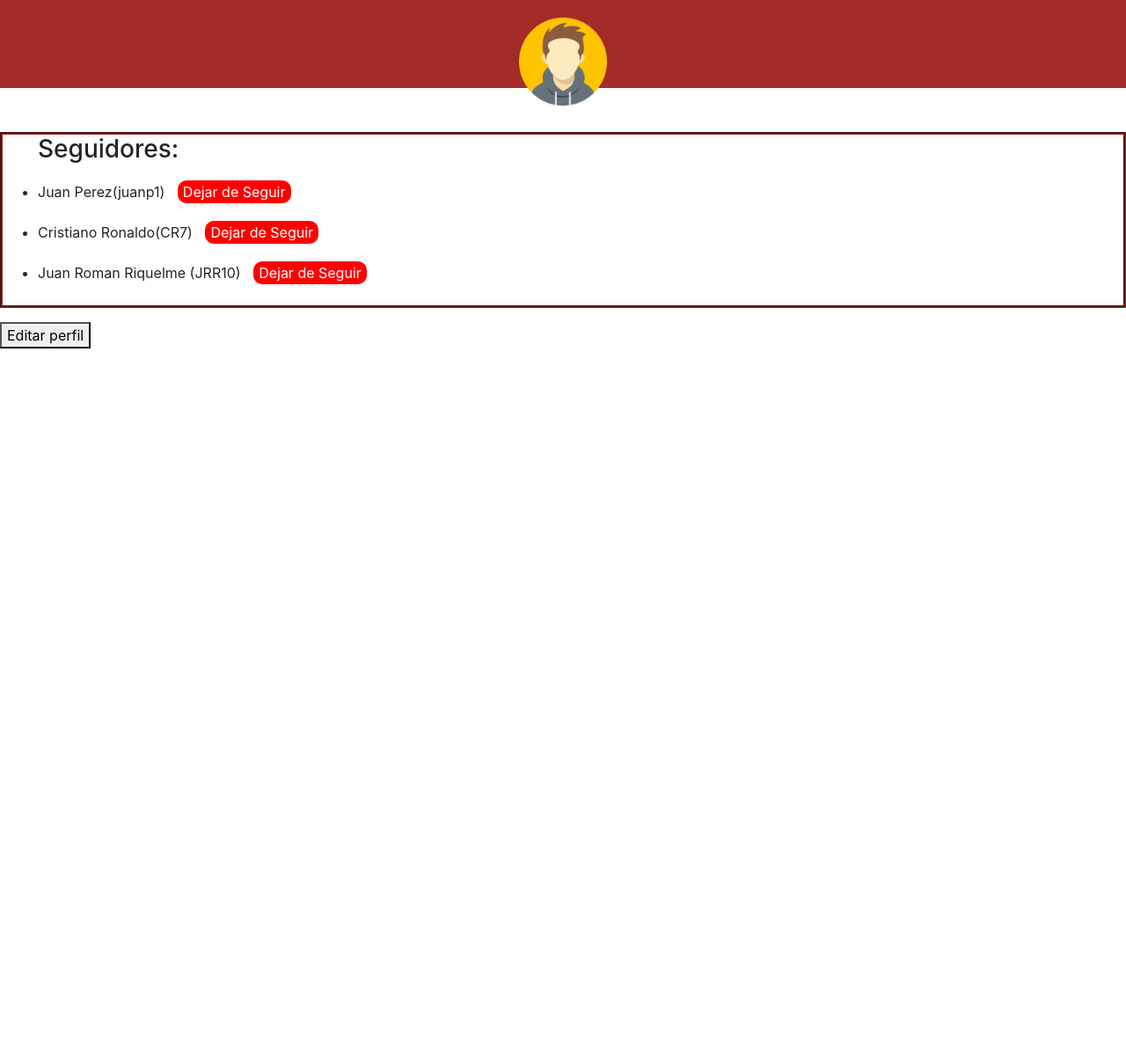
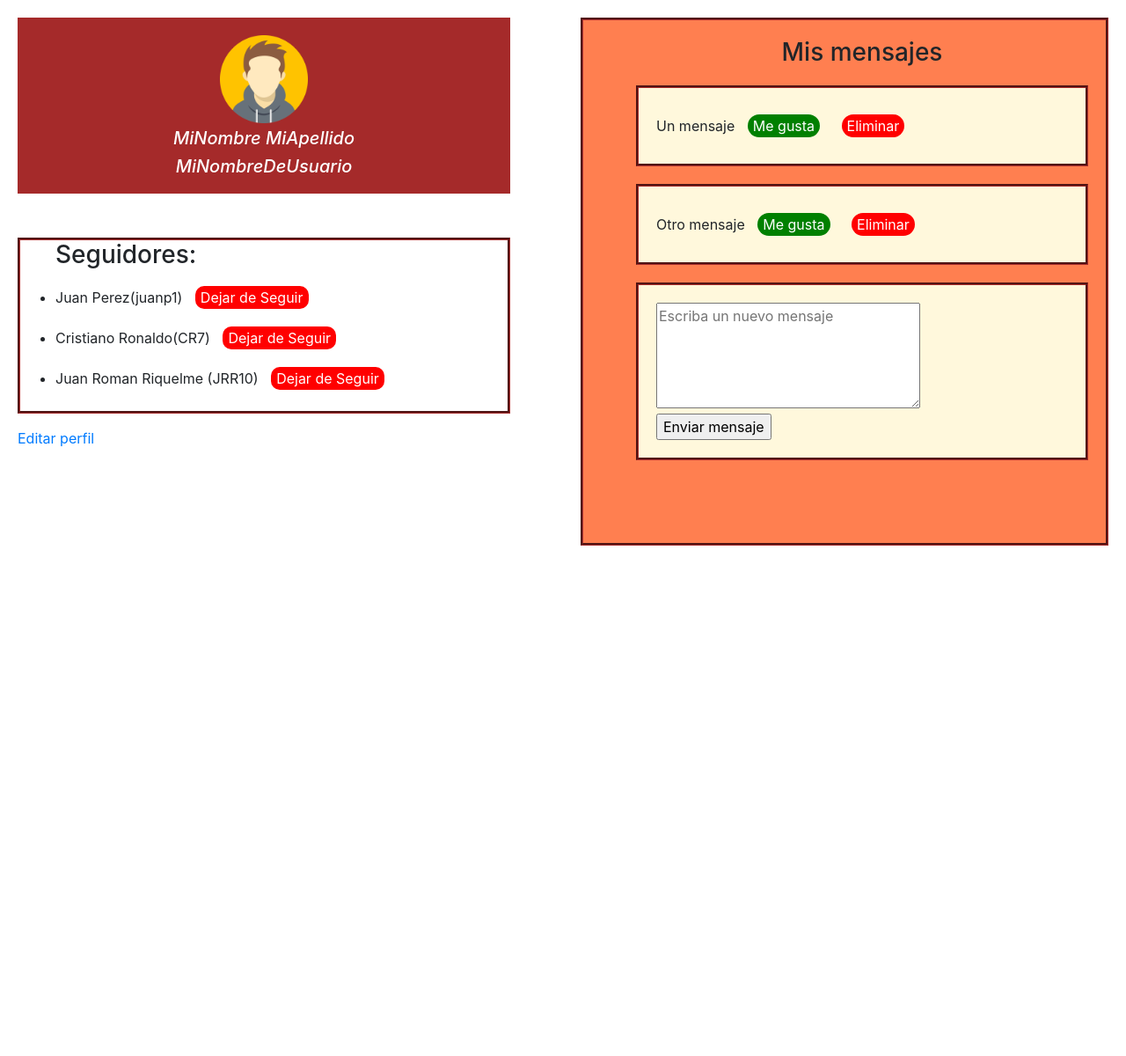
Before and after one commit to FranP68/Proyecto-TheWall, a PHP site: page /miPerfil.html in a window 1280 px wide. Shown: the whole page at 88% size. Before the commit the page ends 396 px from the top, so only its background shows below. Run offline with PHP 8.4, Linux system fonts and the light colour scheme.

Commit message:
Terminando miPerfil

```diff
--- a/miPerfil.html
+++ b/miPerfil.html
@@ -37,9 +37,38 @@
         </ul>
 
         <div class="editar-perfil">
-        <button class="btn-change-image">Editar perfil</button>
+
+            <a class="botonEditar" type="button" href="editarMiPerfil.html"> Editar perfil</a>
+
+
         </div>
     </div>
+
+    <div class="mensajes">
+        <ul class="men-box">
+            <h3>Mis mensajes</h3>
+            <li>Un mensaje
+                <button class="meGusta">Me gusta</button>
+                <button class="eliminar">Eliminar</button>
+            </li>
+            <li>Otro mensaje
+                <button class="meGusta">Me gusta</button>
+                <button class="eliminar">Eliminar</button>
+            </li>
+            <li>
+                <textarea name="nuevoMensaje" placeholder="Escriba un nuevo mensaje" maxlength="140" minlength="1" style="width: 300px;height: 120px;"></textarea>
+                <input type="submit" class="botonMensaje" value="Enviar mensaje">
+
+            </li>
+
+
+        </ul>
+
+        </div>
+
+
+    </div>
+
 </body>
 
 </html>
--- a/static/css/pancho.css
+++ b/static/css/pancho.css
@@ -1,7 +1,7 @@
 .fotoPerfil{
     text-align: center;
     padding: 20px;
-    height: 100px;
+    height: 200px;
     background-color: brown;
 }
 .imagen-perfil-usuario{
@@ -28,6 +28,52 @@
     color: #ffffff;
 }
 .contenedor{
-    height: 400px;
+    float: left;
+    padding: 20px;
+    height: 1200px;
+    width: 600px;
+}
+.mensajes{
+    float: right;
+    margin-right: 20px;
+    margin-top: 20px;
+    padding: 20px;
+    height: 600px;
+    width: 600px;
+    border-style: groove;
+    border-color: brown;
+    background-color: coral;
+}
+.men-box{
+    text-align: center;
+    list-style-type: none;
 
 }
+.men-box li{
+    text-align: left;
+    padding: 20px;
+    margin-top: 20px;
+    border-style: groove;
+    border-color: brown;
+    background-color: cornsilk;
+}
+.meGusta{
+
+    margin: 10px;
+    border: 0;
+    border-radius: 50px;
+    background-color: green;
+    color: #ffffff;
+}
+.eliminar{
+    display: inline-block;
+
+    margin: 10px;
+    border: 0;
+    border-radius: 50px;
+    background-color:red;
+    color: #ffffff;
+}
+.botonMensaje{
+    display: block;
+}
```
Lines whose indentation alone changed are shown as unchanged.
